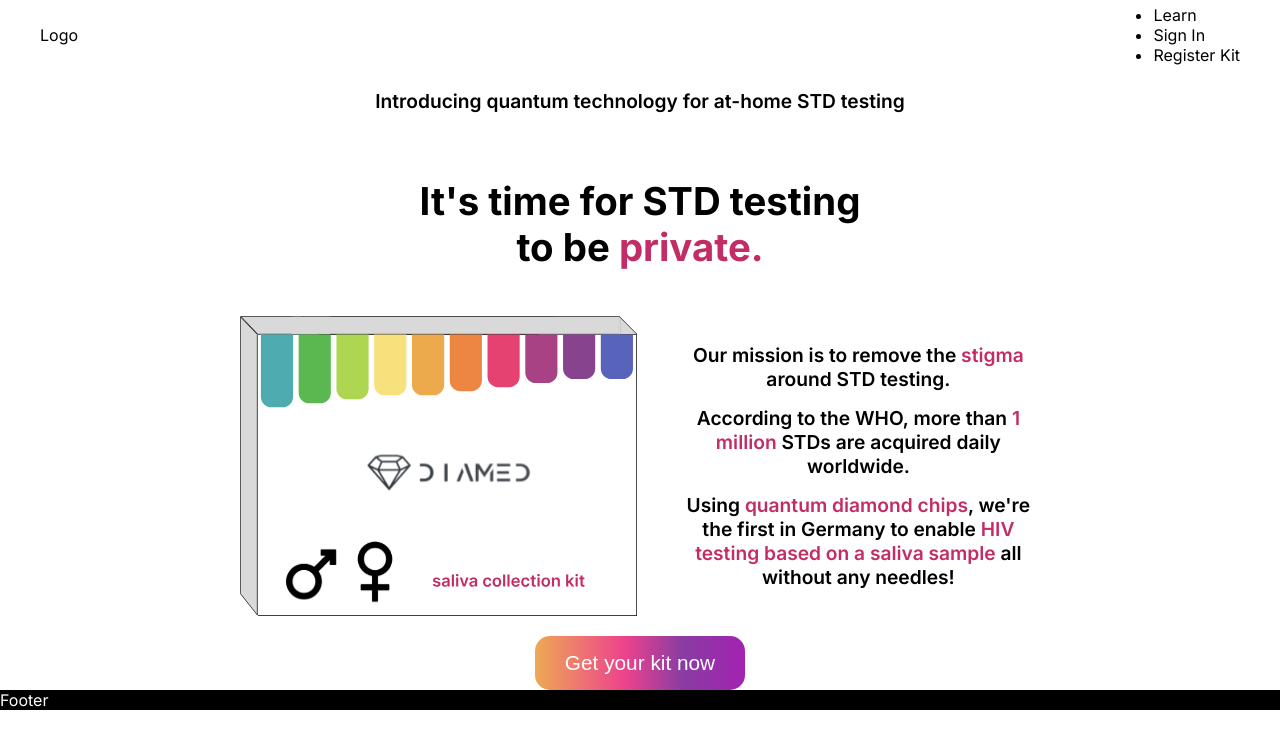
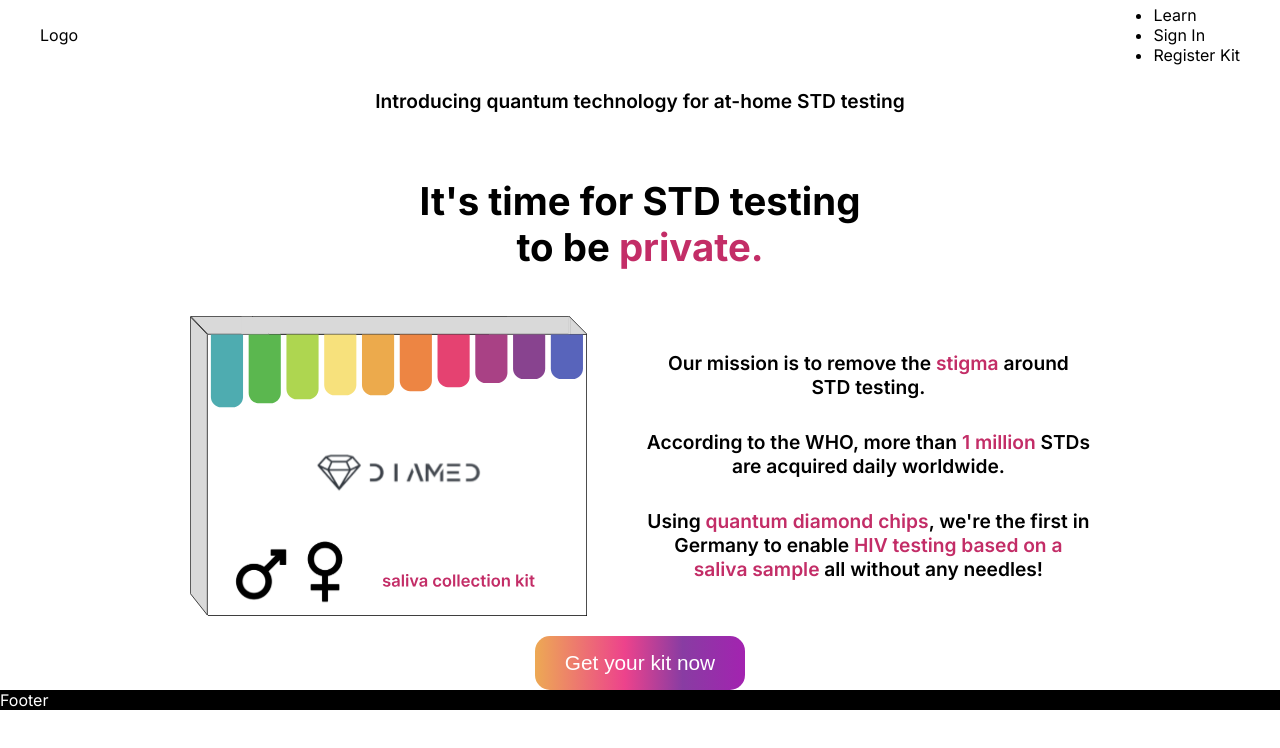
Before and after one commit to nilsrehtanz/diamed, a Next.js app: page / in a window 1280 px wide. Shown: the top 748 px of the page. Built offline with nearby package versions, Linux system fonts and the light colour scheme.

Commit message:
changed gap

```diff
--- a/components/landing/HeroSection.module.css
+++ b/components/landing/HeroSection.module.css
@@ -13,7 +13,8 @@
   display: flex;
   justify-content: center;
   align-items: stretch;
-  max-width: 800px;
+  gap: 20px;
+  max-width: 900px;
 }
 
 .content img {
```
